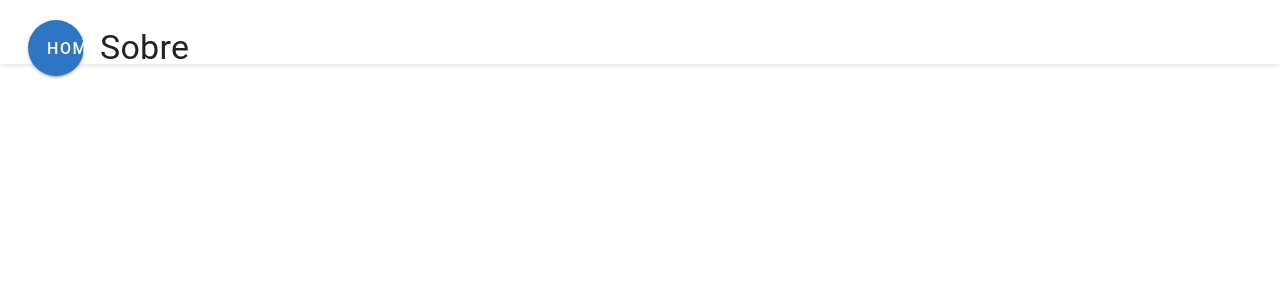
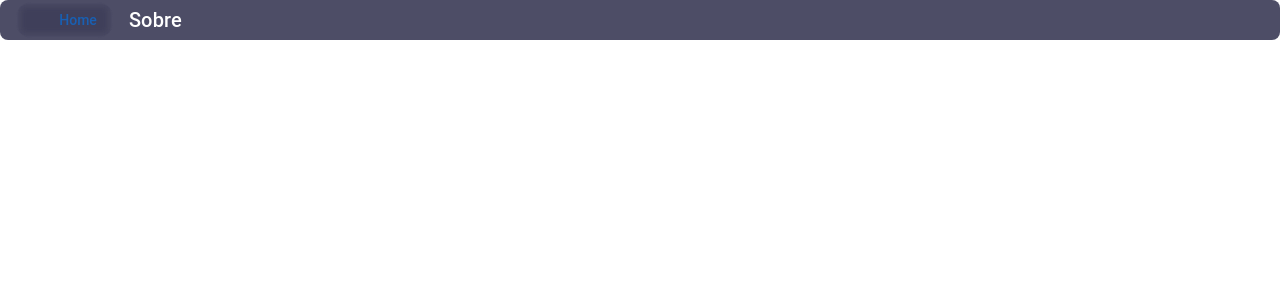
Before and after one commit to Wellington-Amorim/AEP-2025.2, a Vue app: page /sobre in a window 1280 px wide. Shown: the top 300 px of the page. Built offline with nearby package versions, Linux system fonts and the light colour scheme.

Commit message:
Modificando navbar e painel de ferramentas da simulação

```diff
--- /dev/null
+++ b/src/components/AppNavbar.vue
@@ -0,0 +1,91 @@
+<template>
+  <v-app-bar class="navbar" elevation="0">
+    <div class="navbar-content">
+      <v-btn
+        color="primary"
+        class="home-btn"
+        @click="$router.push('/')"
+      >
+        <v-icon>mdi-home</v-icon>
+        <span class="ml-2">Home</span>
+      </v-btn>
+      <h1 class="text-h4">{{ title }}</h1>
+      <v-spacer></v-spacer>
+      <slot></slot>
+    </div>
+  </v-app-bar>
+</template>
+
+<script setup>
+defineProps({
+  title: {
+    type: String,
+    required: true
+  }
+})
+</script>
+
+<style scoped>
+.navbar {
+  background: transparent !important;
+  height: 40px !important;
+  margin: 0 !important;
+  padding: 0 !important;
+  box-shadow: none !important;
+  position: absolute;
+  top: 16px;
+  left: 8px;
+  right: 8px;
+  z-index: 100;
+}
+
+:deep(.v-toolbar__content),
+:deep(.v-app-bar),
+:deep(.v-toolbar),
+:deep(.v-toolbar__wrapper) {
+  background: transparent !important;
+  padding: 0 !important;
+  margin: 0 !important;
+  height: 40px !important;
+  min-height: 40px !important;
+  box-shadow: none !important;
+  background-color: transparent !important;
+  background-image: none !important;
+}
+
+.navbar-content {
+  background: rgba(33, 33, 64, 0.8);
+  backdrop-filter: blur(10px);
+  height: 40px;
+  padding: 0 16px;
+  border-radius: 8px;
+  display: flex;
+  align-items: center;
+  width: 100%;
+  gap: 16px;
+}
+
+.text-h4 {
+  font-size: 1.25rem !important;
+  font-weight: 500;
+  margin: 0;
+  line-height: 40px;
+  color: white;
+}
+
+.home-btn {
+  height: 32px;
+  border-radius: 16px;
+  padding: 0 16px;
+  background: rgba(255, 255, 255, 0.1);
+  color: white;
+  font-weight: 500;
+  text-transform: none;
+  letter-spacing: normal;
+  backdrop-filter: blur(5px);
+}
+
+.home-btn:hover {
+  background: rgba(255, 255, 255, 0.2);
+}
+</style>
--- a/src/views/Dados.vue
+++ b/src/views/Dados.vue
@@ -1,23 +1,7 @@
 <template>
   <div class="dados">
     <v-container fluid class="pa-0">
-      <!-- Cabeçalho -->
-      <v-row class="header-row">
-        <v-col cols="12" class="d-flex align-center">
-          <v-btn
-            color="primary"
-            icon="mdi-arrow-left"
-            size="large"
-            @click="$router.push('/')"
-            class="mr-4"
-          >
-            <v-icon>mdi-arrow-left</v-icon>
-            <span class="ml-2">Home</span>
-          </v-btn>
-          <h1 class="text-h4">Dados do Local</h1>
-        </v-col>
-      </v-row>
-
+      <AppNavbar title="Dados do Local" />
       <!-- Container do Mapa -->
       <v-row>
         <v-col cols="12" class="pa-0">
@@ -32,6 +16,7 @@
 import { onMounted } from 'vue';
 import * as Cesium from '@cesium/engine';
 import { Viewer } from '@cesium/widgets';
+import AppNavbar from '@/components/AppNavbar.vue';
 
 onMounted(() => {
   const viewer = new Viewer('cesiumContainer', {
@@ -53,13 +38,13 @@ onMounted(() => {
     }
   });
 
-  // Configurar a visualização inicial (São Paulo capital)
+  // Configurar a visualização inicial (Maringá)
   viewer.camera.setView({
     destination: Cesium.Rectangle.fromDegrees(
-      -46.8754, // oeste
-      -24.0082, // sul
-      -46.3654, // leste
-      -23.3566  // norte
+      -52.0380, // oeste
+      -23.5210, // sul
+      -51.8380, // leste
+      -23.3210  // norte
     )
   });
 
@@ -85,25 +70,22 @@ onMounted(() => {
 .dados {
   width: 100%;
   height: 100vh;
-  background: white;
-}
-
-.header-row {
-  position: fixed;
-  top: 0;
-  left: 0;
-  right: 0;
-  z-index: 1000;
-  background: white;
-  padding: 1rem;
-  box-shadow: 0 2px 4px rgba(0,0,0,0.1);
+  background: transparent !important;
+  padding: 0 !important;
+  margin: 0 !important;
 }
 
 #cesiumContainer {
-  width: 100%;
-  height: calc(100vh - 80px);
-  margin-top: 80px;
-  background: white;
+  position: absolute !important;
+  top: 0 !important;
+  left: 0 !important;
+  right: 0 !important;
+  bottom: 0 !important;
+  padding: 0 !important;
+  margin: 0 !important;
+  height: 100vh !important;
+  width: 100% !important;
+  background: transparent !important;
 }
 
 .cesium-viewer-toolbar,
@@ -134,8 +116,11 @@ onMounted(() => {
   max-width: none !important;
 }
 
-.text-h4 {
-  margin: 0;
-  font-weight: 500;
+/* Garantir que nenhum elemento tenha padding ou margin indesejado */
+:deep(.v-application__wrap),
+:deep(.v-main),
+:deep(.v-main__wrap) {
+  padding: 0 !important;
+  margin: 0 !important;
 }
 </style>
--- a/src/views/Simulacao.vue
+++ b/src/views/Simulacao.vue
@@ -1,23 +1,6 @@
 <template>
   <div id="cesiumContainer">
-    <!-- Navbar -->
-    <v-app-bar
-      class="header-row"
-      elevation="0"
-      color="rgba(255, 255, 255, 0.2)"
-    >
-      <v-btn
-        color="primary"
-        icon="mdi-arrow-left"
-        size="large"
-        @click="$router.push('/')"
-        class="mr-4"
-      >
-        <v-icon>mdi-arrow-left</v-icon>
-        <span class="ml-2">Home</span>
-      </v-btn>
-      <h1 class="text-h4">Simulação</h1>
-      <v-spacer></v-spacer>
+    <AppNavbar title="Simulação">
       <v-text-field
         v-model="searchQuery"
         label="Buscar localização"
@@ -28,10 +11,22 @@
         class="search-field"
         @keyup.enter="searchLocation"
       ></v-text-field>
-    </v-app-bar>
+    </AppNavbar>
+
+    <!-- Botão de toggle -->
+    <v-btn
+      class="tools-toggle"
+      color="primary"
+      @click="showTools = !showTools"
+      elevation="2"
+    >
+      <v-icon>{{ showTools ? 'mdi-close' : 'mdi-tools' }}</v-icon>
+      <span class="ml-2">{{ showTools ? 'Fechar' : 'Ferramentas' }}</span>
+    </v-btn>
 
     <!-- Controles de construção -->
-    <div class="building-controls">
+    <v-slide-x-transition>
+      <div class="building-controls" v-show="showTools">
         <v-card class="pa-4 controls-card">
           <v-card-title>Ferramentas de Construção</v-card-title>
 
@@ -85,6 +80,7 @@
           </v-card-text>
         </v-card>
       </div>
+    </v-slide-x-transition>
   </div>
 </template>
 
@@ -92,6 +88,7 @@
 import { ref, onMounted, onUnmounted } from 'vue';
 import * as Cesium from '@cesium/engine';
 import { Viewer } from '@cesium/widgets';
+import AppNavbar from '@/components/AppNavbar.vue';
 
 // Estados
 const viewer = ref(null);
@@ -103,6 +100,7 @@ const buildingHeight = ref(30);
 const points = ref([]);
 const activeEntity = ref(null);
 const handler = ref(null);
+const showTools = ref(false);
 
 // Opções de construção
 const buildingModes = [
@@ -164,7 +162,7 @@ onMounted(async () => {
 
   // Configurar a visualização inicial
   viewer.value.camera.setView({
-    destination: Cesium.Cartesian3.fromDegrees(-46.6333, -23.5505, 1000), // São Paulo
+    destination: Cesium.Cartesian3.fromDegrees(-51.9380, -23.4210, 1000), // Maringá
     orientation: {
       heading: Cesium.Math.toRadians(0),
       pitch: Cesium.Math.toRadians(-35),
@@ -391,53 +389,145 @@ html, body, #app {
 }
 
 #cesiumContainer {
-  width: 100%;
-  height: 100vh;
-  position: absolute;
-  top: 0;
-  left: 0;
-  background: white;
+  position: absolute !important;
+  top: 0 !important;
+  left: 0 !important;
+  right: 0 !important;
+  bottom: 0 !important;
+  padding: 0 !important;
+  margin: 0 !important;
+  height: 100vh !important;
+  width: 100% !important;
+  background: transparent !important;
 }
 
-.header-row {
-  position: fixed !important;
-  top: 0;
-  left: 0;
-  right: 0;
-  z-index: 1000;
+.navbar {
+  background: transparent !important;
+  height: 40px !important;
+  margin: 0 !important;
+  padding: 0 !important;
+  box-shadow: none !important;
+  position: absolute;
+  top: 8px;
+  left: 8px;
+  right: 8px;
+  z-index: 100;
+}
+
+:deep(.v-toolbar__content),
+:deep(.v-app-bar),
+:deep(.v-toolbar),
+:deep(.v-toolbar__wrapper) {
+  background: transparent !important;
+  padding: 0 !important;
+  margin: 0 !important;
+  height: 40px !important;
+  min-height: 40px !important;
+  box-shadow: none !important;
+  background-color: transparent !important;
+  background-image: none !important;
+}
+
+.navbar-content {
+  background: rgba(33, 33, 64, 0.8);
   backdrop-filter: blur(10px);
-  padding: 0.5rem 1rem !important;
-  margin: 0 !important;
-  height: 64px;
+  height: 40px;
+  padding: 0 16px;
+  border-radius: 8px;
   display: flex;
   align-items: center;
+  width: 100%;
+  gap: 16px;
+}
+
+.text-h4 {
+  font-size: 1.25rem !important;
+  font-weight: 500;
+  margin: 0;
+  line-height: 40px;
+  color: white;
+  flex-shrink: 0;
+}
+
+.home-btn {
+  height: 32px;
+  border-radius: 16px;
+  padding: 0 16px;
+  background: rgba(255, 255, 255, 0.1);
+  color: white;
+  font-weight: 500;
+  text-transform: none;
+  letter-spacing: normal;
+  backdrop-filter: blur(5px);
+  flex-shrink: 0;
+}
+
+.home-btn:hover {
+  background: rgba(255, 255, 255, 0.2);
 }
 
 .search-field {
   max-width: 300px;
-  margin-right: 16px;
   background: rgba(255, 255, 255, 0.1);
   border-radius: 4px;
+  color: white;
+  flex-shrink: 1;
 }
 
-.text-h4 {
-  margin: 0;
-  font-weight: 500;
-  font-size: 1.5rem !important;
-  color: rgba(0, 0, 0, 0.87);
+:deep(.v-field__input) {
+  color: white !important;
+}
+
+:deep(.v-field__outline) {
+  --v-field-border-opacity: 0.2;
+}
+
+:deep(.v-field__clearable) {
+  color: rgba(255, 255, 255, 0.7);
+}
+
+:deep(.v-field__input::placeholder) {
+  color: rgba(255, 255, 255, 0.7);
+}
+
+.tools-toggle {
+  position: fixed !important;
+  top: 80px;
+  right: 8px !important;
+  left: auto !important;
+  height: 32px !important;
+  background: rgba(33, 33, 64, 0.7) !important;
+  backdrop-filter: blur(10px);
+  border-radius: 6px !important;
+  color: white !important;
+  padding: 0 12px !important;
+  z-index: 1000 !important;
+  font-size: 0.875rem !important;
+}
+
+.tools-toggle :deep(.v-btn__content) {
+  color: white !important;
+  gap: 4px;
+}
+
+.tools-toggle :deep(.v-icon) {
+  font-size: 18px !important;
 }
 
 .building-controls {
-  position: absolute;
-  bottom: 20px;
-  left: 20px;
+  position: fixed;
+  top: 122px;
+  right: 8px !important;
+  left: auto !important;
   z-index: 1000;
   width: 300px;
 }
 
 .controls-card {
-  background: rgba(255, 255, 255, 0.9) !important;
+  background: rgba(33, 33, 64, 0.8) !important;
   backdrop-filter: blur(10px);
+  border-radius: 8px !important;
+  color: white !important;
 }
 
 .cesium-viewer-toolbar,
@@ -470,4 +560,74 @@ html, body, #app {
 .v-btn:hover {
   opacity: 1;
 }
+
+/* Garantir que o app não tenha background */
+:deep(.v-application),
+:deep(.v-layout) {
+  background: transparent !important;
+}
+
+/* Garantir que nenhum elemento tenha padding ou margin indesejado */
+:deep(.v-application__wrap),
+:deep(.v-main),
+:deep(.v-main__wrap) {
+  padding: 0 !important;
+  margin: 0 !important;
+}
+
+/* Remover qualquer padding do container principal */
+.home {
+  padding: 0 !important;
+  margin: 0 !important;
+}
+
+:deep(.v-card-title) {
+  color: white !important;
+  font-size: 1.1rem !important;
+}
+
+:deep(.v-label),
+:deep(.v-select__selection),
+:deep(.v-field__input),
+:deep(.v-select__selection-text),
+:deep(.v-text-field input) {
+  color: white !important;
+}
+
+:deep(.v-field) {
+  color: white !important;
+  --v-field-border-opacity: 0.3;
+}
+
+:deep(.v-field__outline) {
+  --v-field-border-opacity: 0.3;
+}
+
+:deep(.v-select__menu) {
+  background: rgba(33, 33, 64, 0.95) !important;
+  backdrop-filter: blur(10px);
+}
+
+:deep(.v-list) {
+  background: transparent !important;
+  color: white !important;
+}
+
+:deep(.v-list-item) {
+  color: white !important;
+}
+
+:deep(.v-list-item:hover) {
+  background: rgba(255, 255, 255, 0.1) !important;
+}
+
+:deep(.v-btn-group .v-btn) {
+  color: white !important;
+}
+
+/* Garantir que o botão e controles fiquem sobre o mapa */
+:deep(.cesium-viewer),
+:deep(.cesium-widget) {
+  z-index: 0;
+}
 </style>
--- a/src/views/Sobre.vue
+++ b/src/views/Sobre.vue
@@ -1,20 +1,6 @@
 <template>
   <div class="sobre">
-    <v-row class="header-row">
-      <v-col cols="12" class="d-flex align-center">
-        <v-btn
-          color="primary"
-          icon="mdi-arrow-left"
-          size="large"
-          @click="$router.push('/')"
-          class="mr-4"
-        >
-          <v-icon>mdi-arrow-left</v-icon>
-          <span class="ml-2">Home</span>
-        </v-btn>
-        <h1 class="text-h4">Sobre</h1>
-      </v-col>
-    </v-row>
+    <AppNavbar title="Sobre" />
     <div class="content">
       <!-- Conteúdo da página sobre será adicionado aqui -->
     </div>
@@ -22,35 +8,28 @@
 </template>
 
 <script setup>
-// Lógica do componente
+import AppNavbar from '@/components/AppNavbar.vue';
 </script>
 
 <style>
 .sobre {
   width: 100%;
   height: 100vh;
-  background: white;
+  background: transparent !important;
+  padding: 0 !important;
+  margin: 0 !important;
 }
 
-.header-row {
-  position: fixed;
-  top: 0;
-  left: 0;
-  right: 0;
-  z-index: 1000;
-  background: white;
-  padding: 1rem;
-  box-shadow: 0 2px 4px rgba(0,0,0,0.1);
-  margin: 0;
+/* Garantir que nenhum elemento tenha padding ou margin indesejado */
+:deep(.v-application__wrap),
+:deep(.v-main),
+:deep(.v-main__wrap) {
+  padding: 0 !important;
+  margin: 0 !important;
 }
 
 .content {
-  margin-top: 80px;
+  padding-top: 56px;
   padding: 2rem;
 }
-
-.text-h4 {
-  margin: 0;
-  font-weight: 500;
-}
 </style>
```
Lines whose indentation alone changed are shown as unchanged.
